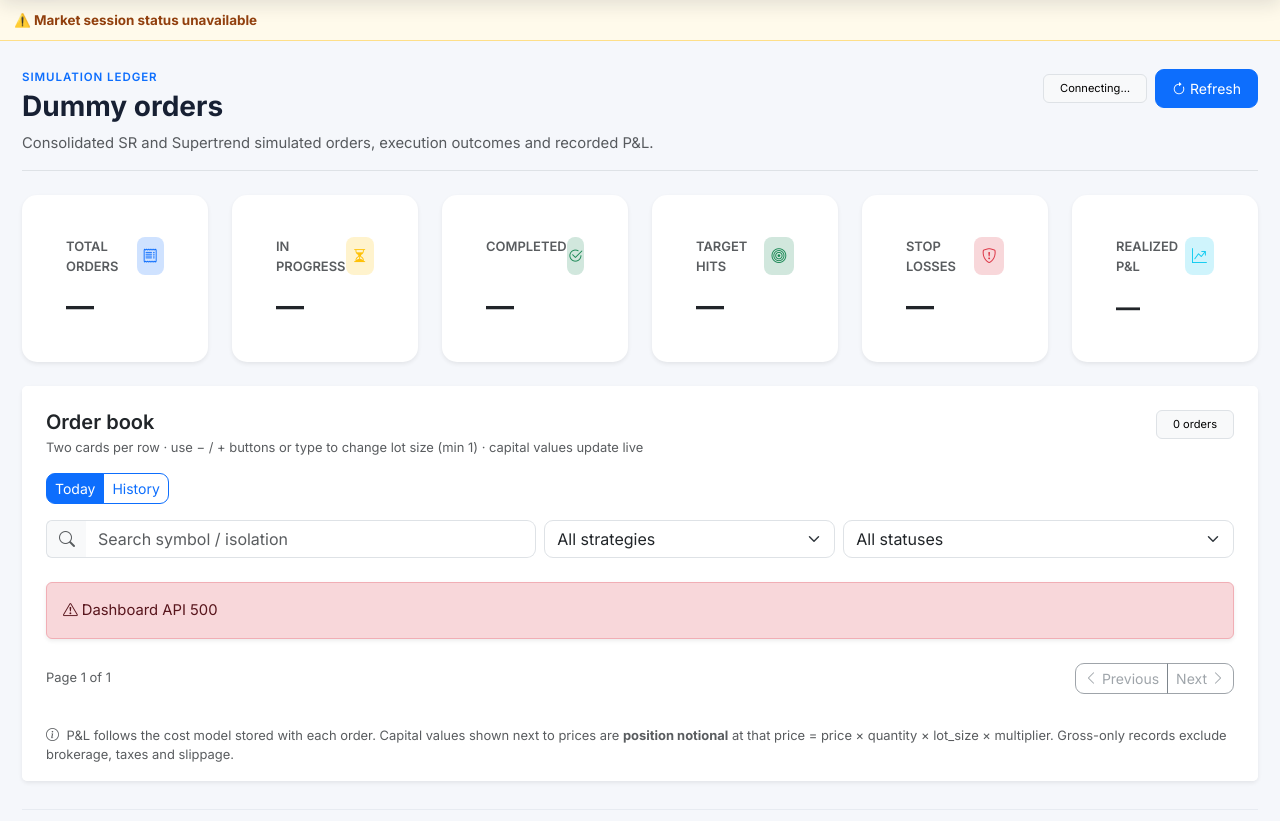
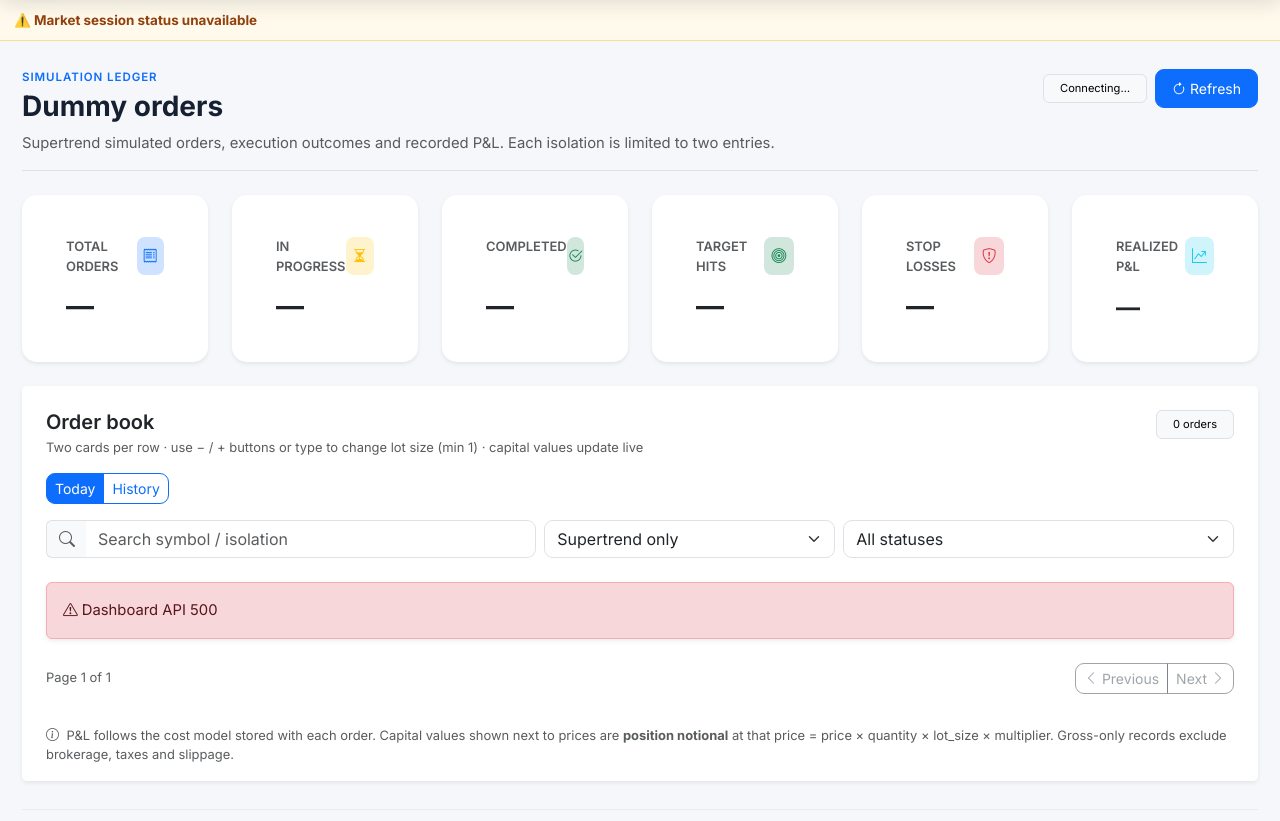
Before and after one commit to 7b809/t_feed_v1, a FastAPI app: page /orders in a window 1280 px wide. Shown: the part 62-883 px from the top of the page. Run offline with FastAPI, Linux system fonts and the light colour scheme; data that the repository does not hold is empty; parts of the project's set-up code (start-up, migrations or seed data) failed here and were passed over.

Commit message:
ui(orders): remove SR order filter and display Supertrend only

```diff
--- a/templates/orders.html
+++ b/templates/orders.html
@@ -35,7 +35,7 @@
   <div>
     <div class="eyebrow text-uppercase text-primary fw-semibold small mb-1">Simulation ledger</div>
     <h1 class="h3 fw-bold mb-2">Dummy orders</h1>
-    <p class="text-muted mb-0">Consolidated SR and Supertrend simulated orders, execution outcomes and recorded P&amp;L.</p>
+    <p class="text-muted mb-0">Supertrend simulated orders, execution outcomes and recorded P&amp;L. Each isolation is limited to two entries.</p>
   </div>
   <div class="d-flex align-items-center gap-2">
     <span class="badge text-bg-light border fw-normal px-3 py-2" id="last-refresh">Connecting…</span>
@@ -160,9 +160,7 @@
       </div>
       <div class="col-6 col-md-3">
         <select id="order-strategy" class="form-select">
-          <option value="">All strategies</option>
-          <option value="SR">SR</option>
-          <option value="SUPERTREND">Supertrend</option>
+          <option value="SUPERTREND" selected>Supertrend only</option>
         </select>
       </div>
       <div class="col-6 col-md-4">
```
